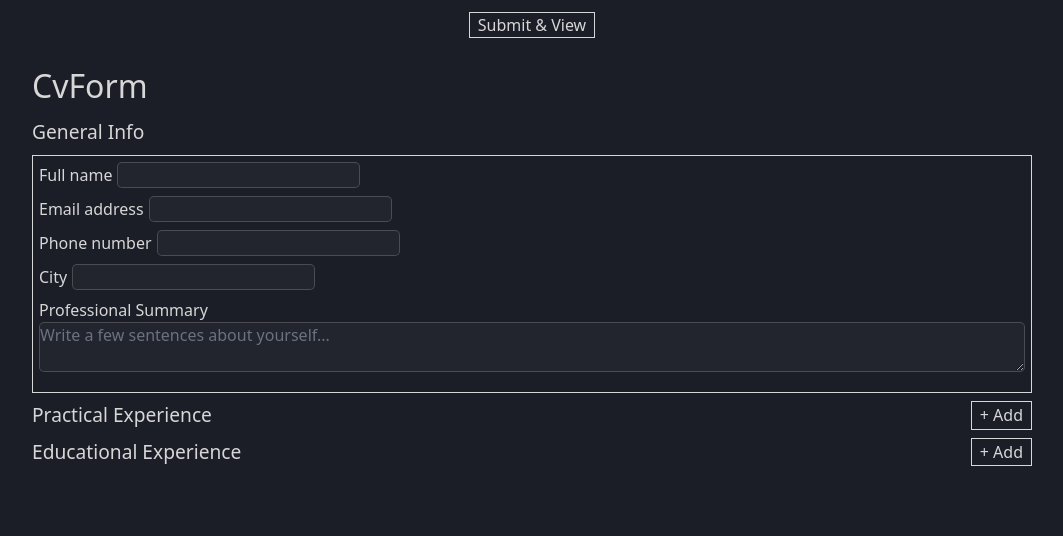
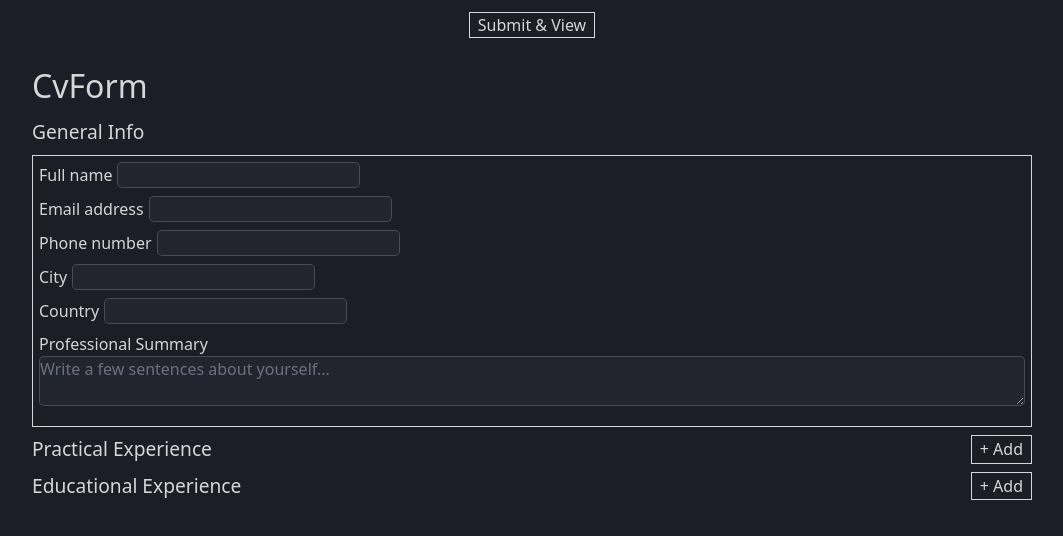
Before and after one commit to c-mosfi/cv-maker, a React (Vite) app: page / in a window 1280 px wide. Shown: the top 536 px of the page, without its empty margins (108-1171 px from the left). Built offline with nearby package versions, Linux system fonts and the light colour scheme.

Commit message:
Refactor: GeneralInfoFieldset to manage input state. Update: field names for object keys

```diff
--- a/src/components/form/GeneralInfoFieldset.jsx
+++ b/src/components/form/GeneralInfoFieldset.jsx
@@ -1,28 +1,41 @@
-export const GeneralInfoFieldset = () => {
+export const GeneralInfoFieldset = ({ data, setData }) => {
+	// state lives in CvForm (parent)
+	function handleChange(e) {
+		setData({
+			...data,
+			[e.target.name]: e.target.value,
+		});
+	}
+
 	return (
 		<fieldset>
 			<h2 className="mb-2">General Info</h2>
 			<div className="flex flex-col gap-2 p-1.5 border">
 				<label>
 					Full name
-					<input type="text" name="full-name" />
+					<input type="text" name="fullName" onChange={handleChange} />
 				</label>
 				<label>
 					Email address
-					<input type="email" name="email-address" />
+					<input type="email" name="emailAddress" onChange={handleChange} />
 				</label>
 				<label>
 					Phone number
-					<input type="text" name="phone-number" />
+					<input type="text" name="phoneNumber" onChange={handleChange} />
 				</label>
 				<label>
 					City
-					<input type="text" name="city-country" />
+					<input type="text" name="city" onChange={handleChange} />
+				</label>
+				<label>
+					Country
+					<input type="text" name="country" onChange={handleChange} />
 				</label>
 				<label htmlFor="summary" className="mb-2">
 					Professional Summary
 					<textarea
 						name="summary"
+						onChange={handleChange}
 						className="w-full placeholder:text-gray-500"
 						placeholder="Write a few sentences about yourself..."></textarea>
 				</label>
```
